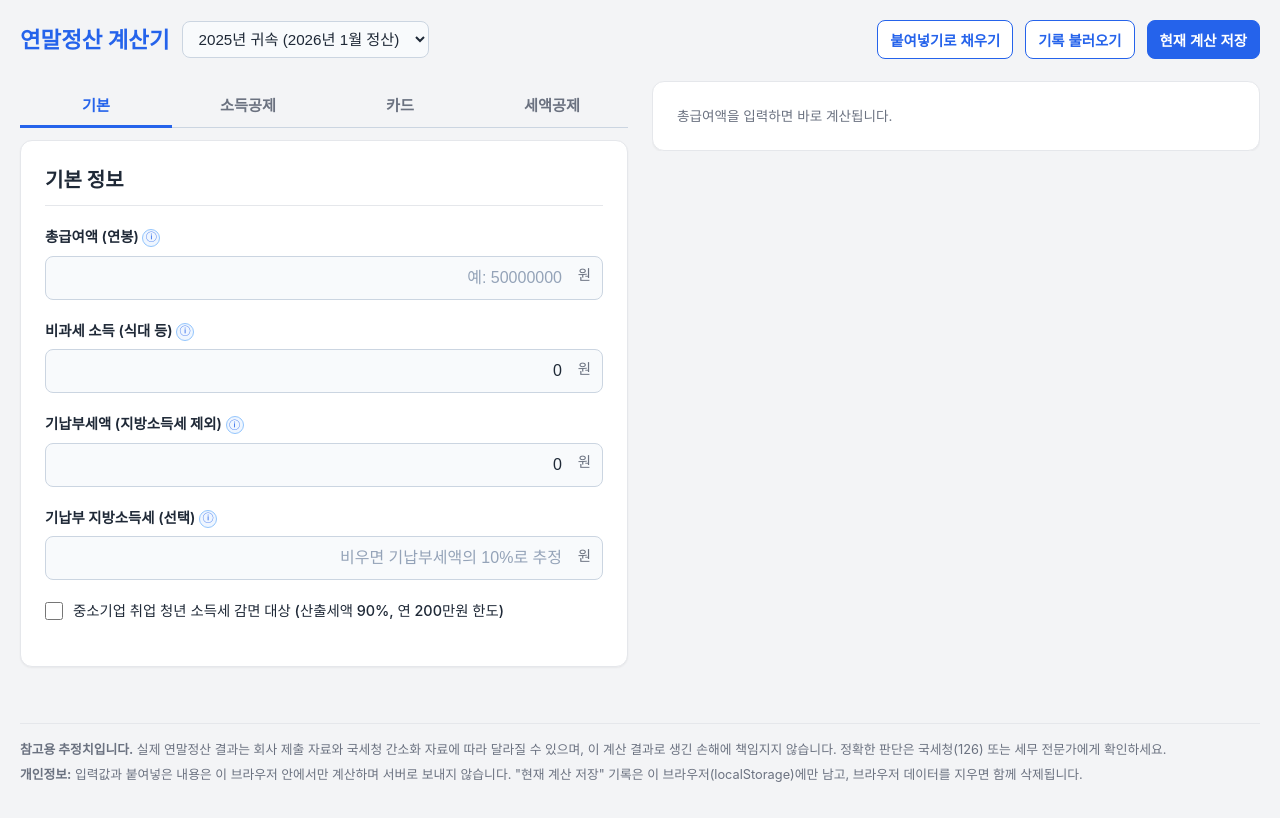
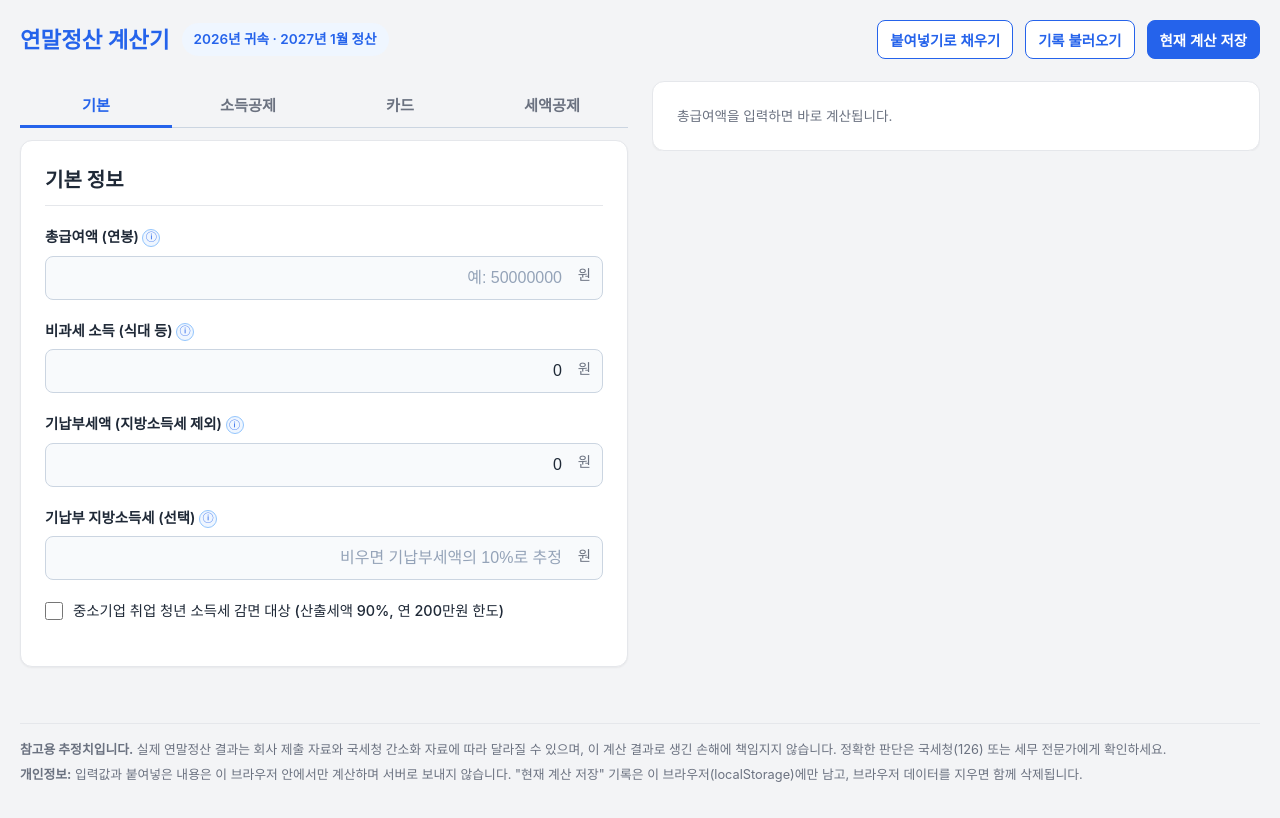
Before and after one commit to jinhyukkk/yeonmal, a plain HTML site: page public/index.html in a window 1280 px wide. Drawn offline with Linux system fonts and the light colour scheme.

Commit message:
귀속연도를 2026년으로 고정 (선택 상자 대신 고정 표시, 기록 불러오기도 연도 유지)

```diff
--- a/public/index.html
+++ b/public/index.html
@@ -6,17 +6,18 @@
     <meta name="viewport" content="width=device-width, initial-scale=1.0">
     <title>연말정산 계산기</title>
     <link rel="stylesheet" href="style.css">
-    <meta name="description" content="2025·2026년 귀속 연말정산 예상 환급액 계산기. 공제 추천, 급여 엑셀·홈택스 미리보기 붙여넣기 지원. 입력값은 서버로 전송되지 않습니다.">
+    <meta name="description" content="2026년 귀속 연말정산 예상 환급액 계산기. 공제 추천, 급여 엑셀·홈택스 미리보기 붙여넣기 지원. 입력값은 서버로 전송되지 않습니다.">
 </head>
 
 <body>
     <div class="container">
         <header class="topbar">
             <h1>연말정산 계산기</h1>
-            <select id="taxYear" aria-label="귀속연도">
-                <option value="2025">2025년 귀속 (2026년 1월 정산)</option>
-                <option value="2026">2026년 귀속 (2027년 1월 정산)</option>
+            <!-- 배포용은 2026년 귀속 고정. 스크립트가 taxYear 값을 읽으므로 선택 상자는 숨겨 두고 안내만 표시 -->
+            <select id="taxYear" aria-label="귀속연도" hidden>
+                <option value="2026" selected>2026년 귀속 (2027년 1월 정산)</option>
             </select>
+            <span class="year-badge">2026년 귀속 · 2027년 1월 정산</span>
             <span class="spacer"></span>
             <button type="button" id="openPasteBtn" class="secondary-btn">붙여넣기로 채우기</button>
             <button type="button" id="openRecordsBtn" class="secondary-btn">기록 불러오기</button>
--- a/public/manage.js
+++ b/public/manage.js
@@ -45,6 +45,7 @@ const ID_OF = { isMarried2024_2026: 'marriage2024_2026' };
 function fillForm(inputs) {
     window.resetApplied?.();
     for (const [key, value] of Object.entries(inputs)) {
+        if (key === 'taxYear') continue; // 배포용은 2026년 귀속 고정이라 기록의 연도로 바꾸지 않음
         const el = document.getElementById(ID_OF[key] || key);
         if (!el) continue;
         if (el.type === 'checkbox') el.checked = !!value; else window.setAmount(el, value);
--- a/public/style.css
+++ b/public/style.css
@@ -736,3 +736,13 @@ summary:hover { text-decoration: underline; }
     color: var(--text-secondary);
 }
 .site-footer p { margin-bottom: 6px; }
+
+/* 귀속연도 고정 표시 */
+.year-badge {
+    padding: 6px 12px;
+    border-radius: 999px;
+    background: #eff6ff;
+    color: var(--primary-color);
+    font-size: 0.85rem;
+    font-weight: 600;
+}
```
